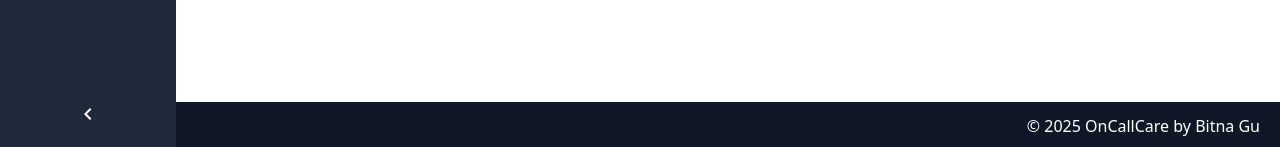
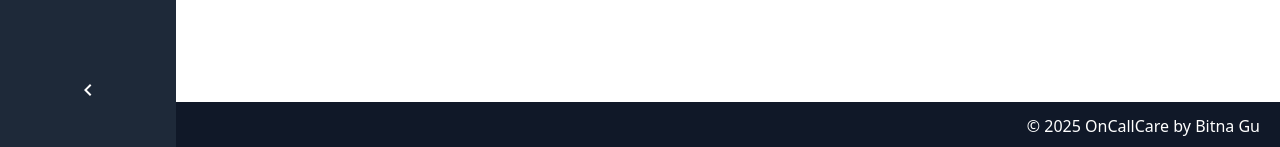
Before and after one commit to starirene9/OnCallCare-TypeScript-ReduxToolkit, a React (Vite) app: page /doctors in a window 1280 px wide. Shown: the part 650-797 px from the top of the page. Built offline with nearby package versions, Linux system fonts and the light colour scheme.

Commit message:
Add z-index on nav & footer and header to fix on the screen

```diff
--- a/src/components/ui/Footer.tsx
+++ b/src/components/ui/Footer.tsx
@@ -1,6 +1,6 @@
 const Footer = () => {
   return (
-    <footer className="bg-gray-900 text-white p-3 h-12 w-full flex items-center justify-end pr-5">
+    <footer className="bg-gray-900 text-white p-3 h-12 w-full flex items-center justify-end pr-5  fixed bottom-0">
       <p className="font-normal">© 2025 OnCallCare by Bitna Gu</p>
     </footer>
   );
--- a/src/components/ui/Header.tsx
+++ b/src/components/ui/Header.tsx
@@ -12,7 +12,7 @@ const Header = () => {
   }, []);
 
   return (
-    <header className="bg-blue-600 p-4 text-white text-center h-20 flex flex-col justify-center">
+    <header className="bg-blue-600 p-4 text-white text-center fixed w-full top-0 h-20 flex flex-col justify-center">
       <h1 className="text-lg font-bold">OnCall Care</h1>
       <p className="text-sm">{timestamp}</p>
     </header>
--- a/src/components/ui/Nav.tsx
+++ b/src/components/ui/Nav.tsx
@@ -12,7 +12,7 @@ const Nav = () => {
 
   return (
     <nav
-      className={`bg-gray-800 text-white fixed left-0 top-20 h-[calc(100vh-5rem)] p-6 flex flex-col space-y-4 transition-all duration-300 ${
+      className={`bg-gray-800 text-white fixed left-0 top-20 h-[calc(100vh-5rem)] p-6 flex flex-col space-y-4 transition-all duration-300 z-50  ${
         isOpen ? "w-44" : "w-22"
       }`}
     >
@@ -45,7 +45,7 @@ const Nav = () => {
         {isOpen && <span>Doctors</span>}
       </Link>
       <button
-        className="mt-auto rounded-md hover:bg-gray-700 flex items-center justify-center"
+        className="mt-auto mb-4 p-2 rounded-md hover:bg-gray-700 flex items-center justify-center"
         onClick={() => setIsOpen(!isOpen)}
       >
         {isOpen ? <ChevronLeftIcon /> : <ChevronRightIcon />}
```
